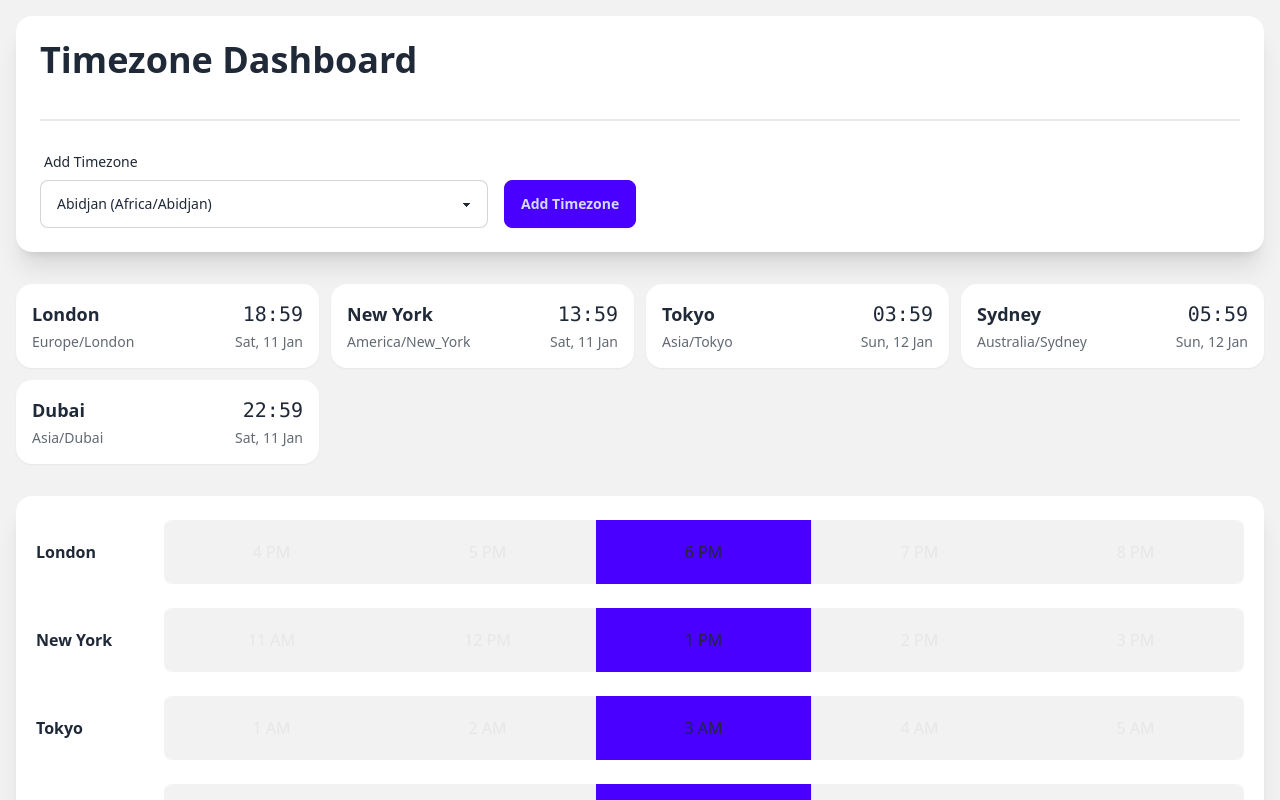
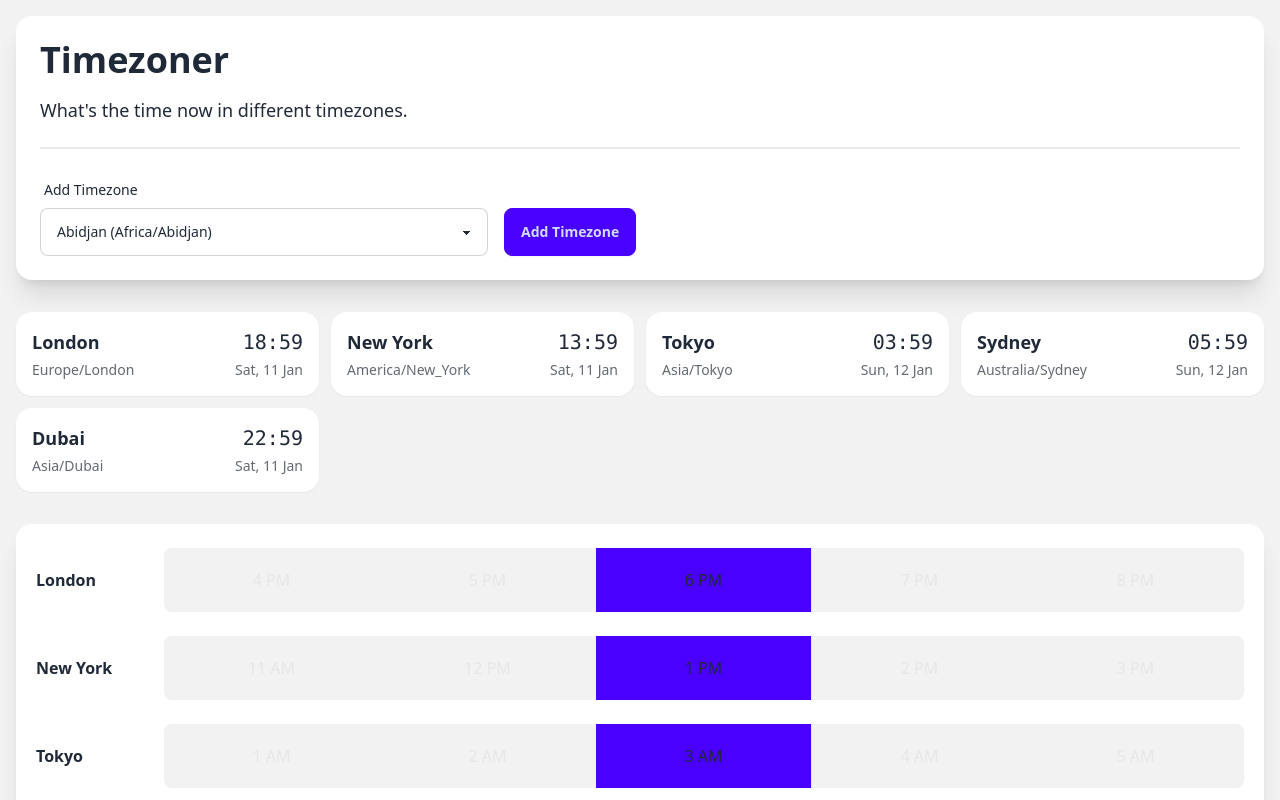
Before and after one commit to spences10/timezonerr, a SvelteKit app: page / in a window 1280 px wide. Shown: the top 800 px of the page. Built offline with nearby package versions, Linux system fonts and the light colour scheme.

Commit message:
feat: :sparkles: update header title to 'Timezoner' and add description for timezone visualization

```diff
--- a/src/routes/+page.svelte
+++ b/src/routes/+page.svelte
@@ -8,7 +8,10 @@
 	<div class="container mx-auto p-4">
 		<div class="flex flex-col gap-8">
 			<header class="card bg-base-100 p-6 shadow-xl">
-				<h1 class="mb-4 text-4xl font-bold">Timezone Dashboard</h1>
+				<h1 class="mb-4 text-4xl font-bold">Timezoner</h1>
+				<p class="text-lg">
+					What's the time now in different timezones.
+				</p>
 				<div class="divider"></div>
 				<TimezoneSelector />
 			</header>
```
